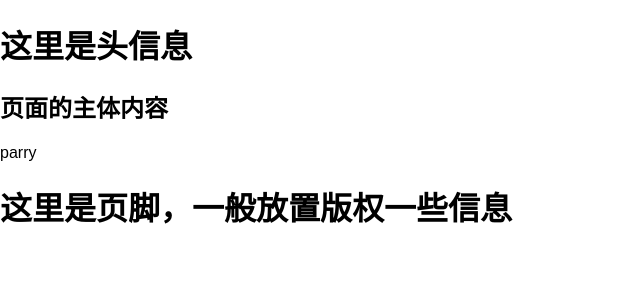
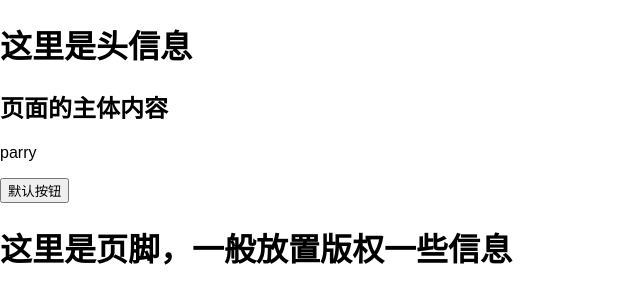
Before and after one commit to yanlele/React-News, a React (Create React App) app: page / in a window 1280 px wide. Shown: the top 304 px of the page, without its empty margins (0-640 px from the left). Built offline with nearby package versions, Linux system fonts and the light colour scheme.

Commit message:
参数的绑定！

```diff
--- a/src/js/components/bodyIndex.js
+++ b/src/js/components/bodyIndex.js
@@ -3,11 +3,12 @@ import React, {Component} from 'react'
 export default class BodyIndex extends Component {
     render() {
         var userName='parry';
-
+        var boolInput=false;
         return (
             <div>
                 <h2>页面的主体内容</h2>
                 <p>{userName==''?'用户没有登录':userName}</p>
+                <p><input type="button" value="默认按钮" disabled={boolInput}/></p>
             </div>
         )
     }
```
